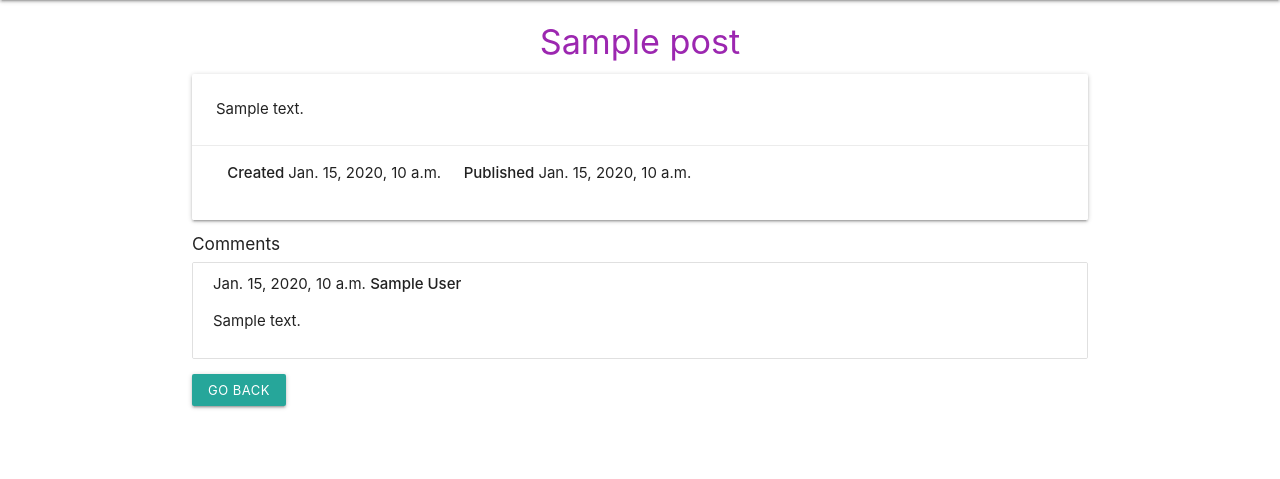
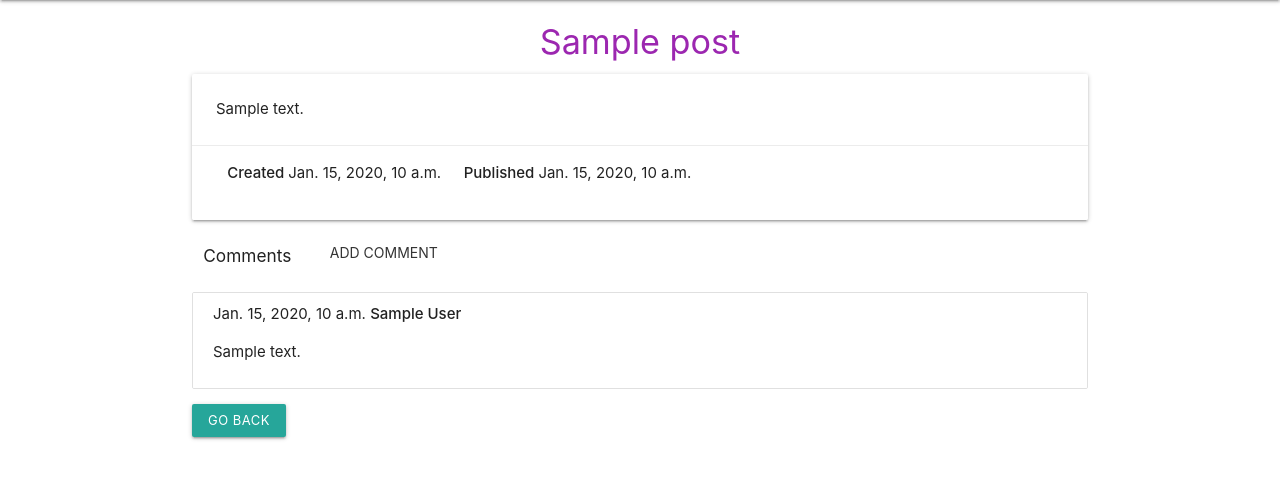
Before and after one commit to gertsfert/django_test, a Django app: page /details/1/ in a window 1280 px wide. Shown: the part 64-543 px from the top of the page. Run offline with Django 3.2, Linux system fonts and the light colour scheme; tables that the repository leaves empty hold one stand-in row (values such as "Sample post").

Commit message:
comments can now be left without going into the admin panel

```diff
--- a/mysite/posts/templates/posts/detail.html
+++ b/mysite/posts/templates/posts/detail.html
@@ -41,7 +41,14 @@
     </div>
 {% endif %}
 
-<h6>Comments</h6>
+<div class="row">
+    <div class="col"><h6>Comments</h6></div>
+    <div class="col">
+        <a class="btn-flat waves-effect waves-light"
+            href="{% url 'add_comment_to_post' id=post.id %}">
+            Add Comment</a>
+    </div>
+</div>
 <ul class='collection'>
     {% for comment in post.comments.all %}
         <li class="collection-item">
--- a/mysite/posts/urls.py
+++ b/mysite/posts/urls.py
@@ -9,4 +9,5 @@ urlpatterns = [
     path('drafts', views.post_draft_list, name='post_draft_list'),
     path('<int:id>/publish/', views.post_publish, name='post_publish'),
     path('<int:id>/remove/', views.post_remove, name='post_remove'),
+    path('post/<int:id>/comment/', views.add_comment_to_post, name='add_comment_to_post')
 ]
--- a/mysite/posts/views.py
+++ b/mysite/posts/views.py
@@ -1,7 +1,7 @@
 from django.shortcuts import render, redirect, get_object_or_404
 from django.http import HttpResponse
 from .models import Post
-from .forms import PostForm
+from .forms import PostForm, CommentForm
 from django.utils import timezone
 from django.contrib.auth.decorators import login_required
 
@@ -91,3 +91,16 @@ def post_remove(request, id):
     post = get_object_or_404(Post, id=id)
     post.delete()
     return redirect('index')
+
+def add_comment_to_post(request, id):
+    post = get_object_or_404(Post, id=id)
+    if request.method == 'POST':
+        form = CommentForm(request.POST)
+        if form.is_valid():
+            comment = form.save(commit=False)
+            comment.post = post
+            comment.save()
+            return redirect('details', id=post.id)
+    else:
+        form = CommentForm()
+    return render(request, 'posts/add_comment_to_post.html', {'form': form})
--- a/mysite/todo.txt
+++ b/mysite/todo.txt
@@ -1,5 +1,5 @@
 ---Current---
-Viewing a "draft" post, the "go back" button should go back to the list of drafts.
+comment handling
 
 ----BUGS!----
 Posts:
```
Also changed, not shown: mysite/posts/forms.py (+6 -1 lines), mysite/posts/templates/posts/add_comment_to_post.html (added, +9 -0 lines).
